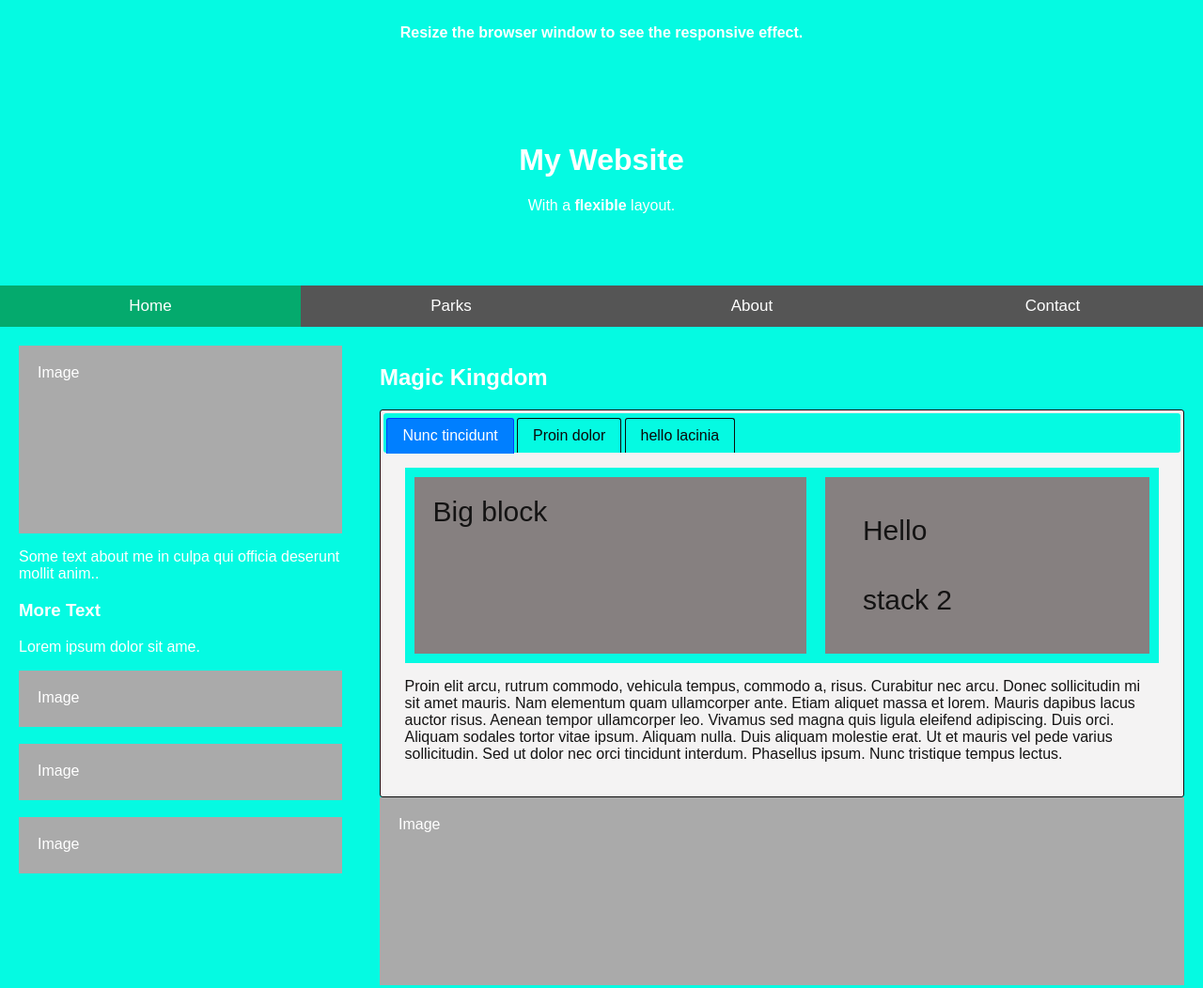
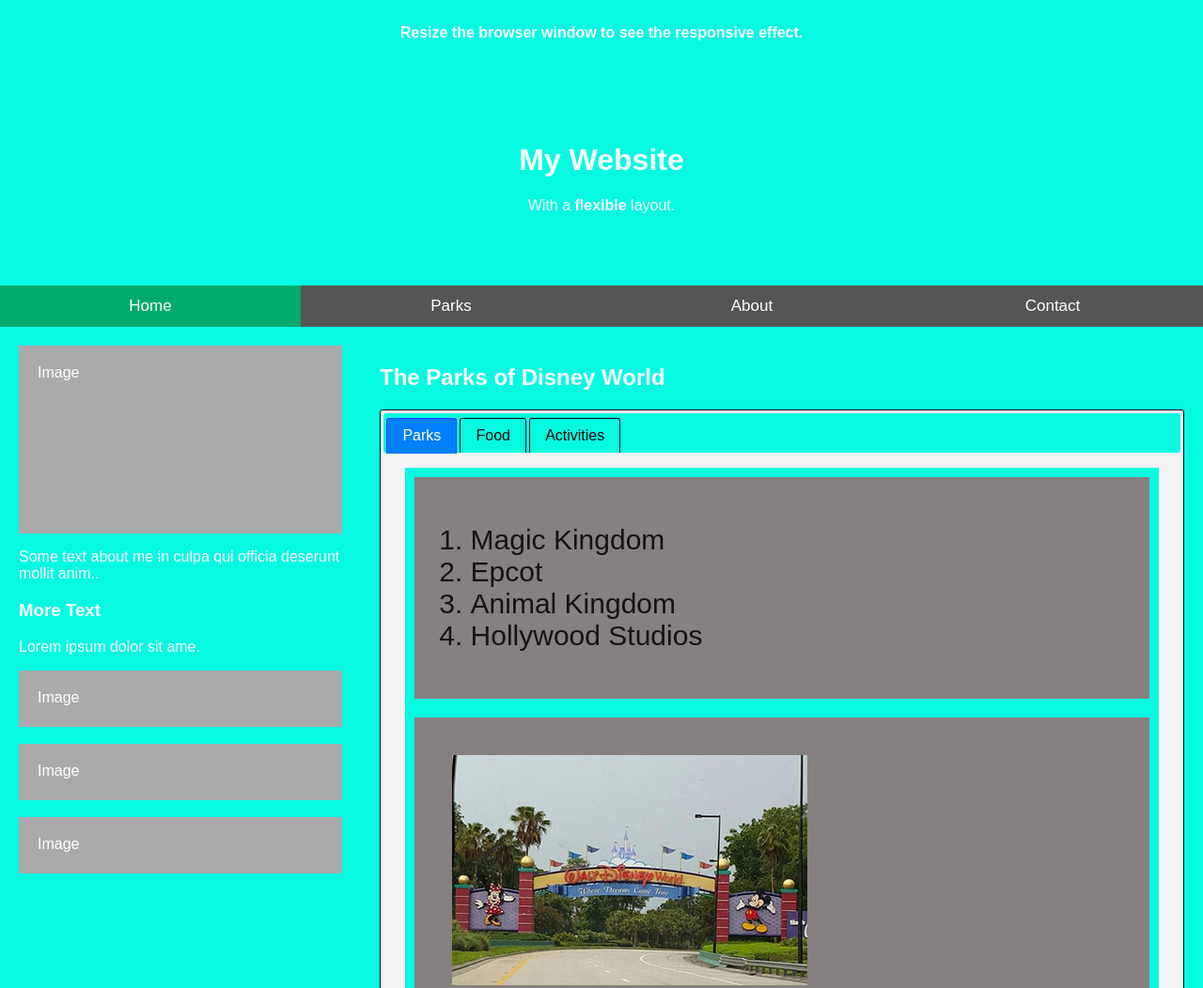
Before and after one commit to Jtorres999/majickeys, a plain HTML site: page parks.html in a window 1280 px wide. Shown: the top 1052 px of the page at 94% size. Drawn offline with nearby package versions, Linux system fonts and the light colour scheme.

Commit message:
Named Tabs

```diff
--- a/parks.html
+++ b/parks.html
@@ -54,21 +54,24 @@
     <div class="fakeimg" style="height:60px;">Image</div>
   </div>
   <div class="main">
-    <h2>Magic Kingdom</h2>
+    <h2>The Parks of Disney World</h2>
 
 	  <div id="tabs">
   <ul>
-    <li><a href="#tabs-1">Nunc tincidunt</a></li>
-    <li><a href="#tabs-2">Proin dolor</a></li>
-    <li><a href="#tabs-3">hello lacinia</a></li>
+    <li><a href="#tabs-1">Parks</a></li>
+    <li><a href="#tabs-2">Food</a></li>
+    <li><a href="#tabs-3">Activities</a></li>
+
   </ul>
   <div id="tabs-1">
 
 	  <div class="flex-container">
-    <div class="section_L">Big block</div>
+    <div class="section_L"><ol> <li>Magic Kingdom</li>
+		<li>Epcot</li> <li>Animal Kingdom</li> <li> Hollywood Studios</li>
+	</ol></div>
     <div class="stack section_R">
-      <div>Hello</div>
-      <div>stack 2</div>
+      <div><img src="images/welcome.jpg"/> </div>
+      <div></div>
     </div>
   </div>
     <p>Proin elit arcu, rutrum commodo, vehicula tempus, commodo a, risus. Curabitur nec arcu. Donec sollicitudin mi sit amet mauris. Nam elementum quam ullamcorper ante. Etiam aliquet massa et lorem. Mauris dapibus lacus auctor risus. Aenean tempor ullamcorper leo. Vivamus sed magna quis ligula eleifend adipiscing. Duis orci. Aliquam sodales tortor vitae ipsum. Aliquam nulla. Duis aliquam molestie erat. Ut et mauris vel pede varius sollicitudin. Sed ut dolor nec orci tincidunt interdum. Phasellus ipsum. Nunc tristique tempus lectus.</p>
@@ -80,13 +83,14 @@
     <p>Mauris eleifend est et turpis. Duis id erat. Suspendisse potenti. Aliquam vulputate, pede vel vehicula accumsan, mi neque rutrum erat, eu congue orci lorem eget lorem. Vestibulum non ante. Class aptent taciti sociosqu ad litora torquent per conubia nostra, per inceptos himenaeos. Fusce sodales. Quisque eu urna vel enim commodo pellentesque. Praesent eu risus hendrerit ligula tempus pretium. Curabitur lorem enim, pretium nec, feugiat nec, luctus a, lacus.</p>
     <p>Duis cursus. Maecenas ligula eros, blandit nec, pharetra at, semper at, magna. Nullam ac lacus. Nulla facilisi. Praesent viverra justo vitae neque. Praesent blandit adipiscing velit. Suspendisse potenti. Donec mattis, pede vel pharetra blandit, magna ligula faucibus eros, id euismod lacus dolor eget odio. Nam scelerisque. Donec non libero sed nulla mattis commodo. Ut sagittis. Donec nisi lectus, feugiat porttitor, tempor ac, tempor vitae, pede. Aenean vehicula velit eu tellus interdum rutrum. Maecenas commodo. Pellentesque nec elit. Fusce in lacus. Vivamus a libero vitae lectus hendrerit hendrerit.</p>
   </div>
+
 </div>
     <div class="fakeimg" style="height:200px;">Image</div>
     <p>Some text..</p>
     <p>Sunt in culpa qui officia deserunt mollit anim id est laborum consectetur adipiscing elit, sed do eiusmod tempor incididunt ut labore et dolore magna aliqua. Ut enim ad minim veniam, quis nostrud exercitation ullamco.</p>
     <br>
-    <h2>TITLE HEADING</h2>
-    <h5>Title description, Sep 2, 2017</h5>
+    <h2>Magic Kingdom</h2>
+
     <div class="fakeimg" style="height:200px;">Image</div>
     <p>Some text..</p>
     <p>Sunt in culpa qui officia deserunt mollit anim id est laborum consectetur adipiscing elit, sed do eiusmod tempor incididunt ut labore et dolore magna aliqua. Ut enim ad minim veniam, quis nostrud exercitation ullamco.</p>
```
Also changed, not shown: 9 other files.
